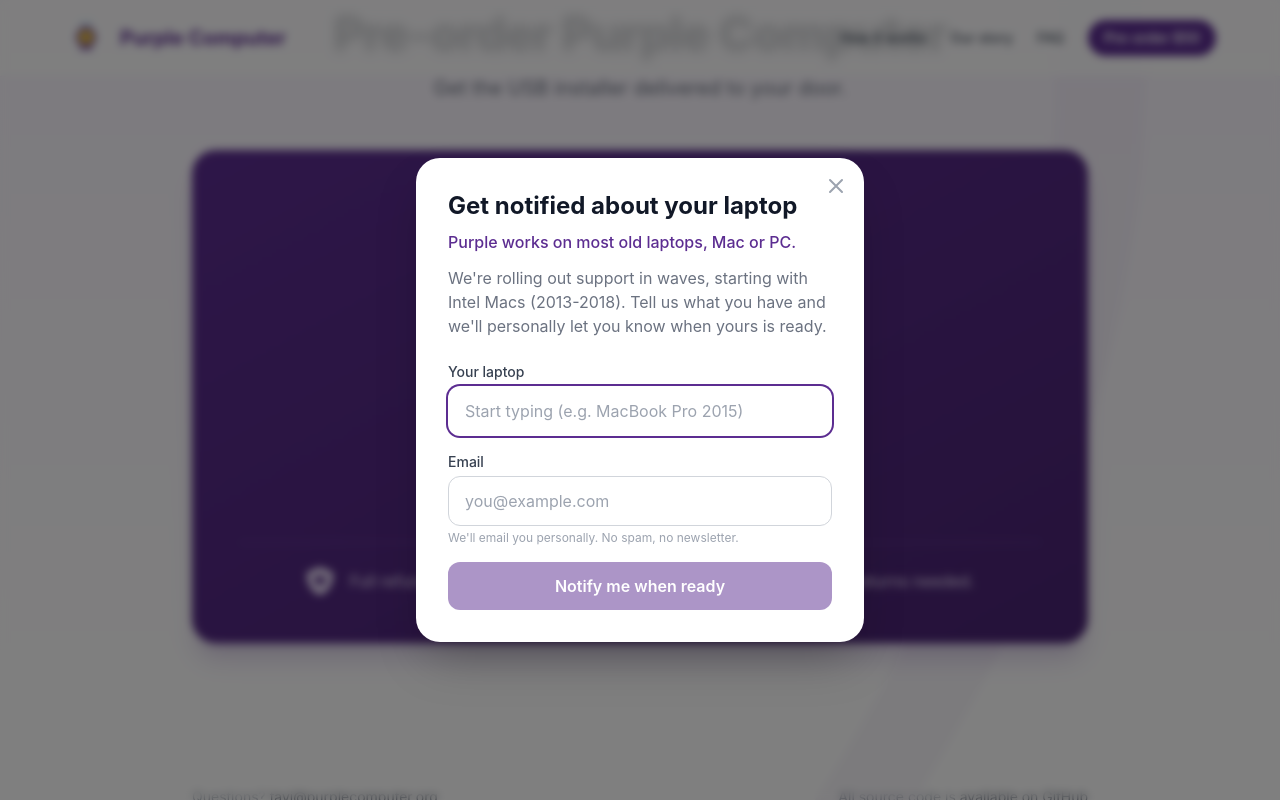
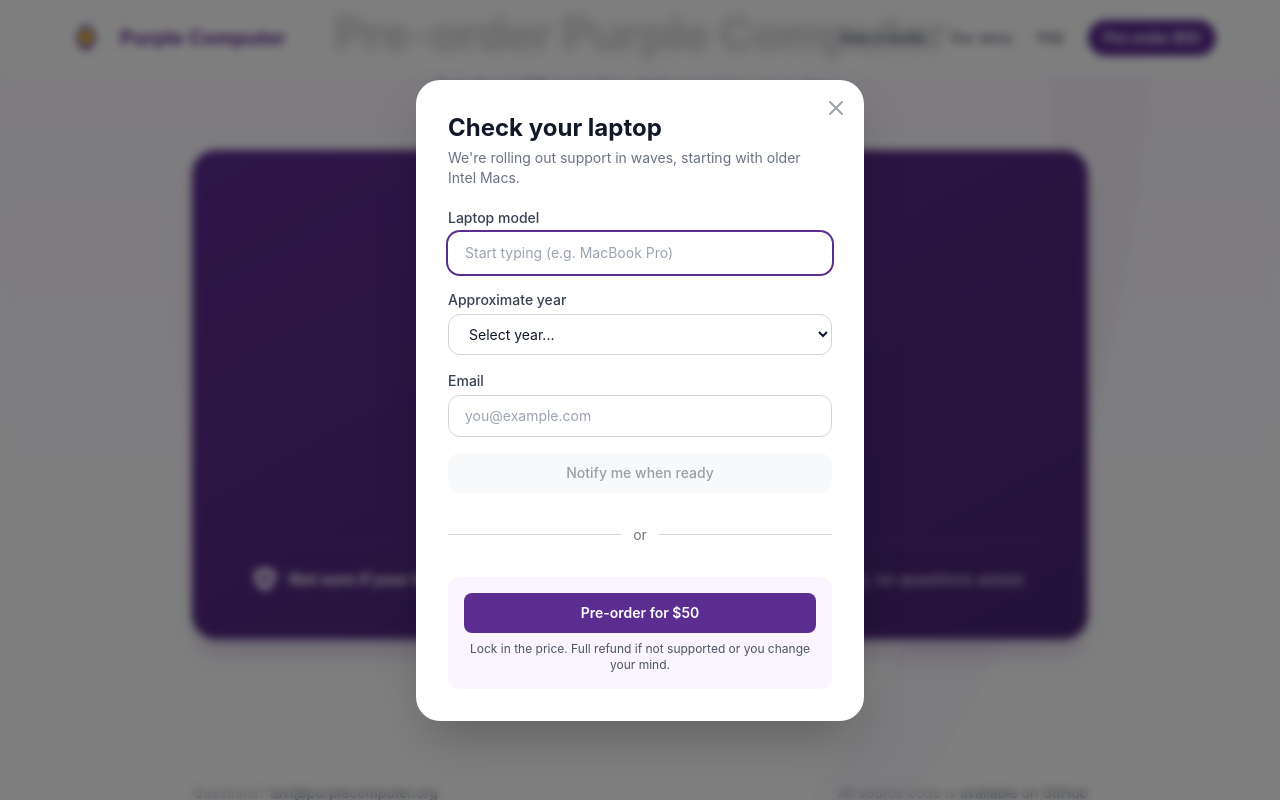
Before and after one commit to purplecomputerorg/landing, a Next.js app: page / in a window 1280 px wide. Both pictures are taken after a click on the button "Check my laptop". Shown: the part 7345-8145 px from the top of the page. Built offline with nearby package versions, Linux system fonts and the light colour scheme.

Commit message:
Fixes so the readiness modal doesn't detract from preordering

```diff
--- a/src/components/PreorderCTA.tsx
+++ b/src/components/PreorderCTA.tsx
@@ -48,13 +48,15 @@
           </div>
 
           <div className="text-purple-200 space-y-1 mb-8">
-            <p><span className="font-bold text-white">April 2026</span> for older Intel Macs (2013 to 2018)</p>
+            <p><span className="font-bold text-white">April 2026</span> for older Intel Macs</p>
             <p className="text-purple-300 text-sm">Perfect for that laptop in the closet. Other models coming soon.</p>
           </div>
 
-          <div className="pt-6 border-t border-purple-400/30 flex items-center justify-center gap-4 text-purple-100 text-left">
-            <FontAwesomeIcon icon={faShieldHeart} className="flex-shrink-0" style={{ width: '1.75rem', height: '1.75rem' }} />
-            <span>Full refund if it doesn't work for you. At any time. No questions, no returns needed.</span>
+          <div className="pt-6 border-t border-purple-400/30 text-purple-100">
+            <div className="flex items-center justify-center gap-3 text-left">
+              <FontAwesomeIcon icon={faShieldHeart} className="flex-shrink-0" style={{ width: '1.5rem', height: '1.5rem' }} />
+              <span><span className="font-bold text-white">Not sure if your laptop is supported?</span> Pre-order anyway. Full refund anytime, no questions asked.</span>
+            </div>
           </div>
         </div>
       </div>
--- a/src/components/ReadinessModal.tsx
+++ b/src/components/ReadinessModal.tsx
@@ -8,10 +8,21 @@
   onClose: () => void;
 }
 
+const yearOptions = [
+  { value: '', label: 'Select year...' },
+  { value: '2013-2015', label: '2013-2015' },
+  { value: '2016-2018', label: '2016-2018' },
+  { value: '2019-2020', label: '2019-2020' },
+  { value: '2021+', label: '2021 or newer' },
+  { value: 'older', label: 'Older than 2013' },
+  { value: 'not-sure', label: "Not sure" },
+];
+
 export default function ReadinessModal({ isOpen, onClose }: ReadinessModalProps) {
   const [query, setQuery] = useState('');
   const [selectedModel, setSelectedModel] = useState<LaptopModel | null>(null);
   const [isCustom, setIsCustom] = useState(false);
+  const [yearRange, setYearRange] = useState('');
   const [email, setEmail] = useState('');
   const [showDropdown, setShowDropdown] = useState(false);
   const [highlightedIndex, setHighlightedIndex] = useState(0);
@@ -42,6 +53,7 @@
       setQuery('');
       setSelectedModel(null);
       setIsCustom(false);
+      setYearRange('');
       setEmail('');
       setSubmitted(false);
       setShowDropdown(false);
@@ -102,13 +114,19 @@
     e.preventDefault();
     if (!email.trim()) return;
     if (!selectedModel && !isCustom) return;
+    if (!yearRange) return;
 
     setSubmitting(true);
+
+    const isPriorityMac = selectedModel?.category === 'mac' &&
+      (yearRange === '2013-2015' || yearRange === '2016-2018');
 
     const payload = {
       laptopModel: selectedModel?.label || query,
       laptopValue: selectedModel?.value || 'custom',
       laptopCategory: selectedModel?.category || 'unknown',
+      yearRange,
+      isPriorityMac,
       wasSelected: !!selectedModel,
       email: email.trim(),
       timestamp: new Date().toISOString(),
@@ -128,7 +146,10 @@
     setSubmitting(false);
   };
 
-  const isFormValid = email.trim() && (selectedModel || isCustom);
+  const hasLaptopSelected = selectedModel || isCustom;
+  const isPriorityMac = selectedModel?.category === 'mac' &&
+    (yearRange === '2013-2015' || yearRange === '2016-2018');
+  const isFormValid = email.trim() && hasLaptopSelected && yearRange;
 
   if (!isOpen) return null;
 
@@ -139,7 +160,7 @@
         onClick={onClose}
       />
 
-      <div className="relative bg-white rounded-3xl shadow-2xl max-w-md w-full p-8 overflow-visible">
+      <div className="relative bg-white rounded-3xl shadow-2xl max-w-md w-full p-6 sm:p-8 overflow-visible">
         <button
           onClick={onClose}
           className="absolute top-4 right-4 text-gray-400 hover:text-gray-600 transition-colors"
@@ -152,20 +173,18 @@
 
         {!submitted ? (
           <>
-            <h2 className="text-2xl font-display font-bold text-gray-900 mb-2">
-              Get notified about your laptop
+            <h2 className="text-2xl font-display font-bold text-gray-900 mb-1">
+              Check your laptop
             </h2>
-            <p className="text-purple-primary font-medium mb-3">
-              Purple works on most old laptops, Mac or PC.
-            </p>
-            <p className="text-gray-500 mb-6">
-              We're rolling out support in waves, starting with Intel Macs (2013-2018). Tell us what you have and we'll personally let you know when yours is ready.
+            <p className="text-gray-500 text-sm mb-5">
+              We're rolling out support in waves, starting with older Intel Macs.
             </p>
 
             <form onSubmit={handleSubmit} className="space-y-4">
+              {/* Laptop model autocomplete */}
               <div className="relative" ref={dropdownRef}>
                 <label className="block text-sm font-medium text-gray-700 mb-1">
-                  Your laptop
+                  Laptop model
                 </label>
                 <input
                   ref={inputRef}
@@ -181,57 +200,66 @@
                     if (query.trim()) setShowDropdown(true);
                   }}
                   onKeyDown={handleKeyDown}
-                  placeholder="Start typing (e.g. MacBook Pro 2015)"
-                  className={`w-full px-4 py-3 border rounded-xl focus:ring-2 focus:ring-purple-primary focus:border-transparent outline-none transition-all ${
-                    selectedModel || isCustom ? 'border-green-400 bg-green-50' : 'border-gray-300'
+                  placeholder="Start typing (e.g. MacBook Pro)"
+                  className={`w-full px-4 py-2.5 border rounded-xl focus:ring-2 focus:ring-purple-primary focus:border-transparent outline-none transition-all text-sm ${
+                    hasLaptopSelected ? 'border-green-400 bg-green-50' : 'border-gray-300'
                   }`}
                 />
-                {(selectedModel || isCustom) && (
-                  <div className="mt-2">
-                    <p className="text-xs text-green-600">
-                      {selectedModel ? `Selected: ${selectedModel.label}` : `Custom: ${query}`}
-                    </p>
-                    {selectedModel?.category === 'mac-priority' && (
-                      <p className="text-xs text-purple-primary font-medium mt-1">
-                        Launching April 2026
-                      </p>
-                    )}
-                  </div>
-                )}
 
                 {showDropdown && (filteredModels.length > 0 || showOtherOption) && (
-                  <div className="absolute z-50 w-full mt-1 bg-white border border-gray-200 rounded-xl shadow-lg max-h-64 overflow-y-auto">
+                  <div className="absolute z-50 w-full mt-1 bg-white border border-gray-200 rounded-xl shadow-lg max-h-48 overflow-y-auto">
                     {filteredModels.map((model, index) => (
                       <button
                         key={model.value}
                         type="button"
                         onClick={() => handleSelect(model)}
-                        className={`w-full text-left px-4 py-3 transition-colors first:rounded-t-xl ${
+                        className={`w-full text-left px-4 py-2.5 transition-colors first:rounded-t-xl text-sm ${
                           index === highlightedIndex ? 'bg-purple-50' : 'hover:bg-gray-50'
                         } ${!showOtherOption && index === filteredModels.length - 1 ? 'rounded-b-xl' : ''}`}
                       >
                         <span className="text-gray-900">{model.label}</span>
-                        {model.category === 'mac-priority' && (
-                          <span className="ml-2 text-xs text-green-600 font-medium">April 2026</span>
-                        )}
                       </button>
                     ))}
                     {showOtherOption && (
                       <button
                         type="button"
                         onClick={handleSelectOther}
-                        className={`w-full text-left px-4 py-3 transition-colors border-t border-gray-100 rounded-b-xl ${
+                        className={`w-full text-left px-4 py-2.5 transition-colors border-t border-gray-100 rounded-b-xl text-sm ${
                           highlightedIndex === filteredModels.length ? 'bg-purple-50' : 'hover:bg-gray-50'
                         }`}
                       >
-                        <span className="text-purple-primary font-medium">Use "{query}"</span>
-                        <span className="text-gray-400 text-sm ml-2">Not in list? No problem.</span>
+                        <span className="text-purple-primary font-medium">"{query}"</span>
+                        <span className="text-gray-400 ml-2">Not in list</span>
                       </button>
                     )}
                   </div>
                 )}
               </div>
 
+              {/* Year dropdown */}
+              <div>
+                <label className="block text-sm font-medium text-gray-700 mb-1">
+                  Approximate year
+                </label>
+                <select
+                  value={yearRange}
+                  onChange={(e) => setYearRange(e.target.value)}
+                  className="w-full px-4 py-2.5 border border-gray-300 rounded-xl text-sm focus:ring-2 focus:ring-purple-primary focus:border-transparent outline-none bg-white"
+                >
+                  {yearOptions.map((opt) => (
+                    <option key={opt.value} value={opt.value}>{opt.label}</option>
+                  ))}
+                </select>
+              </div>
+
+              {/* Priority Mac message */}
+              {isPriorityMac && (
+                <p className="text-sm text-green-600 font-medium bg-green-50 px-3 py-2 rounded-lg">
+                  Great news: Intel Macs from {yearRange} are in our first wave, launching April 2026.
+                </p>
+              )}
+
+              {/* Email */}
               <div>
                 <label className="block text-sm font-medium text-gray-700 mb-1">
                   Email
@@ -242,40 +270,78 @@
                   onChange={(e) => setEmail(e.target.value)}
                   placeholder="you@example.com"
                   required
-                  className="w-full px-4 py-3 border border-gray-300 rounded-xl focus:ring-2 focus:ring-purple-primary focus:border-transparent outline-none transition-all"
+                  className="w-full px-4 py-2.5 border border-gray-300 rounded-xl focus:ring-2 focus:ring-purple-primary focus:border-transparent outline-none transition-all text-sm"
                 />
-                <p className="text-xs text-gray-400 mt-1">
-                  We'll email you personally. No spam, no newsletter.
-                </p>
               </div>
 
+              {/* Submit */}
               <button
                 type="submit"
                 disabled={submitting || !isFormValid}
-                className="w-full py-3 bg-purple-primary text-white rounded-xl font-semibold hover:bg-purple-dark transition-all disabled:opacity-50 disabled:cursor-not-allowed"
+                className="w-full py-2.5 bg-gray-100 text-gray-700 rounded-xl font-medium text-sm hover:bg-gray-200 transition-all disabled:opacity-50 disabled:cursor-not-allowed"
               >
                 {submitting ? 'Submitting...' : 'Notify me when ready'}
               </button>
+
+              {/* Preorder CTA */}
+              <div className="relative py-4">
+                <div className="absolute inset-0 flex items-center">
+                  <div className="w-full border-t border-gray-300"></div>
+                </div>
+                <div className="relative flex justify-center">
+                  <span className="bg-white px-3 text-sm text-gray-500">or</span>
+                </div>
+              </div>
+
+              <div className="bg-purple-50 rounded-xl p-4">
+                <a
+                  href="#preorder"
+                  onClick={onClose}
+                  className="block w-full py-2.5 bg-purple-primary text-white rounded-lg font-semibold hover:bg-purple-dark transition-all text-center text-sm"
+                >
+                  Pre-order for $50
+                </a>
+                <p className="text-xs text-gray-600 text-center mt-2">
+                  Lock in the price. Full refund if not supported or you change your mind.
+                </p>
+              </div>
             </form>
           </>
         ) : (
-          <div className="text-center py-4">
-            <div className="w-16 h-16 rounded-full mx-auto mb-4 flex items-center justify-center bg-purple-100">
-              <svg className="w-8 h-8 text-purple-primary" fill="none" stroke="currentColor" viewBox="0 0 24 24">
+          <div className="text-center py-2">
+            <div className="w-14 h-14 rounded-full mx-auto mb-3 flex items-center justify-center bg-green-100">
+              <svg className="w-7 h-7 text-green-600" fill="none" stroke="currentColor" viewBox="0 0 24 24">
                 <path strokeLinecap="round" strokeLinejoin="round" strokeWidth={2} d="M5 13l4 4L19 7" />
               </svg>
             </div>
             <h3 className="text-xl font-display font-bold text-gray-900 mb-2">
               You're on the list!
             </h3>
-            <p className="text-gray-500 mb-6">
-              We'll personally email you at <span className="font-medium text-gray-700">{email}</span> when support for your laptop is ready.
+            <p className="text-gray-500 text-sm mb-5">
+              We'll email you at <span className="font-medium text-gray-700">{email}</span> when your laptop is supported.
             </p>
+
+            <div className="bg-purple-50 rounded-xl p-4 mb-4">
+              <p className="text-purple-primary font-semibold text-sm mb-1">
+                Want to lock in the $50 price?
+              </p>
+              <p className="text-gray-500 text-xs mb-3">
+                Full refund if your laptop isn't supported, or if you change your mind.
+              </p>
+              <a
+                href="#preorder"
+                onClick={onClose}
+                className="inline-block px-5 py-2 bg-purple-primary text-white rounded-full font-semibold text-sm hover:bg-purple-dark transition-all"
+              >
+                Pre-order now
+              </a>
+            </div>
+
             <button
               onClick={onClose}
-              className="px-6 py-3 bg-purple-primary text-white rounded-xl font-semibold hover:bg-purple-dark transition-all"
+              className="text-gray-400 hover:text-gray-600 text-sm transition-colors"
             >
-              Got it
+              Maybe later
             </button>
           </div>
         )}
--- a/src/data/laptopModels.ts
+++ b/src/data/laptopModels.ts
@@ -1,93 +1,60 @@
-// Common laptop models from the last 10-15 years
-// Macs are prioritized (2013-2018 Intel Macs are first wave)
-
 export interface LaptopModel {
   label: string;
   value: string;
-  category: 'mac-priority' | 'mac-other' | 'windows' | 'chromebook';
+  category: 'mac' | 'windows' | 'chromebook';
 }
 
 export const laptopModels: LaptopModel[] = [
-  // Priority Macs (2013-2018 Intel)
-  { label: 'MacBook Pro 13" (2013)', value: 'macbook-pro-13-2013', category: 'mac-priority' },
-  { label: 'MacBook Pro 15" (2013)', value: 'macbook-pro-15-2013', category: 'mac-priority' },
-  { label: 'MacBook Pro 13" (2014)', value: 'macbook-pro-13-2014', category: 'mac-priority' },
-  { label: 'MacBook Pro 15" (2014)', value: 'macbook-pro-15-2014', category: 'mac-priority' },
-  { label: 'MacBook Pro 13" (2015)', value: 'macbook-pro-13-2015', category: 'mac-priority' },
-  { label: 'MacBook Pro 15" (2015)', value: 'macbook-pro-15-2015', category: 'mac-priority' },
-  { label: 'MacBook Pro 13" (2016)', value: 'macbook-pro-13-2016', category: 'mac-priority' },
-  { label: 'MacBook Pro 15" (2016)', value: 'macbook-pro-15-2016', category: 'mac-priority' },
-  { label: 'MacBook Pro 13" (2017)', value: 'macbook-pro-13-2017', category: 'mac-priority' },
-  { label: 'MacBook Pro 15" (2017)', value: 'macbook-pro-15-2017', category: 'mac-priority' },
-  { label: 'MacBook Pro 13" (2018)', value: 'macbook-pro-13-2018', category: 'mac-priority' },
-  { label: 'MacBook Pro 15" (2018)', value: 'macbook-pro-15-2018', category: 'mac-priority' },
-  { label: 'MacBook Air 13" (2013)', value: 'macbook-air-13-2013', category: 'mac-priority' },
-  { label: 'MacBook Air 11" (2013)', value: 'macbook-air-11-2013', category: 'mac-priority' },
-  { label: 'MacBook Air 13" (2014)', value: 'macbook-air-13-2014', category: 'mac-priority' },
-  { label: 'MacBook Air 11" (2014)', value: 'macbook-air-11-2014', category: 'mac-priority' },
-  { label: 'MacBook Air 13" (2015)', value: 'macbook-air-13-2015', category: 'mac-priority' },
-  { label: 'MacBook Air 11" (2015)', value: 'macbook-air-11-2015', category: 'mac-priority' },
-  { label: 'MacBook Air 13" (2017)', value: 'macbook-air-13-2017', category: 'mac-priority' },
-  { label: 'MacBook Air 13" (2018)', value: 'macbook-air-13-2018', category: 'mac-priority' },
-  { label: 'MacBook 12" (2015)', value: 'macbook-12-2015', category: 'mac-priority' },
-  { label: 'MacBook 12" (2016)', value: 'macbook-12-2016', category: 'mac-priority' },
-  { label: 'MacBook 12" (2017)', value: 'macbook-12-2017', category: 'mac-priority' },
+  // Macs
+  { label: 'MacBook Pro 13"', value: 'macbook-pro-13', category: 'mac' },
+  { label: 'MacBook Pro 15"', value: 'macbook-pro-15', category: 'mac' },
+  { label: 'MacBook Pro 14"', value: 'macbook-pro-14', category: 'mac' },
+  { label: 'MacBook Pro 16"', value: 'macbook-pro-16', category: 'mac' },
+  { label: 'MacBook Air 13"', value: 'macbook-air-13', category: 'mac' },
+  { label: 'MacBook Air 11"', value: 'macbook-air-11', category: 'mac' },
+  { label: 'MacBook Air 15"', value: 'macbook-air-15', category: 'mac' },
+  { label: 'MacBook 12"', value: 'macbook-12', category: 'mac' },
+  { label: 'Other Mac laptop', value: 'mac-other', category: 'mac' },
 
-  // Other Macs (newer Intel or M1+)
-  { label: 'MacBook Pro 13" (2019)', value: 'macbook-pro-13-2019', category: 'mac-other' },
-  { label: 'MacBook Pro 16" (2019)', value: 'macbook-pro-16-2019', category: 'mac-other' },
-  { label: 'MacBook Pro 13" (2020, Intel)', value: 'macbook-pro-13-2020-intel', category: 'mac-other' },
-  { label: 'MacBook Pro 13" (2020, M1)', value: 'macbook-pro-13-2020-m1', category: 'mac-other' },
-  { label: 'MacBook Air 13" (2019)', value: 'macbook-air-13-2019', category: 'mac-other' },
-  { label: 'MacBook Air 13" (2020, Intel)', value: 'macbook-air-13-2020-intel', category: 'mac-other' },
-  { label: 'MacBook Air 13" (2020, M1)', value: 'macbook-air-13-2020-m1', category: 'mac-other' },
-  { label: 'MacBook Air (M2)', value: 'macbook-air-m2', category: 'mac-other' },
-  { label: 'MacBook Pro 14" (M1 Pro/Max)', value: 'macbook-pro-14-m1', category: 'mac-other' },
-  { label: 'MacBook Pro 16" (M1 Pro/Max)', value: 'macbook-pro-16-m1', category: 'mac-other' },
-  { label: 'Other Mac (older)', value: 'mac-older', category: 'mac-other' },
-  { label: 'Other Mac (newer)', value: 'mac-newer', category: 'mac-other' },
+  // Dell
+  { label: 'Dell XPS', value: 'dell-xps', category: 'windows' },
+  { label: 'Dell Inspiron', value: 'dell-inspiron', category: 'windows' },
+  { label: 'Dell Latitude', value: 'dell-latitude', category: 'windows' },
+  { label: 'Dell Vostro', value: 'dell-vostro', category: 'windows' },
+  { label: 'Other Dell', value: 'dell-other', category: 'windows' },
 
-  // Windows laptops - Dell
-  { label: 'Dell XPS 13', value: 'dell-xps-13', category: 'windows' },
-  { label: 'Dell XPS 15', value: 'dell-xps-15', category: 'windows' },
-  { label: 'Dell Inspiron 15', value: 'dell-inspiron-15', category: 'windows' },
-  { label: 'Dell Inspiron 14', value: 'dell-inspiron-14', category: 'windows' },
-  { label: 'Dell Latitude (any)', value: 'dell-latitude', category: 'windows' },
-  { label: 'Other Dell laptop', value: 'dell-other', category: 'windows' },
-
-  // Windows laptops - HP
+  // HP
   { label: 'HP Pavilion', value: 'hp-pavilion', category: 'windows' },
   { label: 'HP Envy', value: 'hp-envy', category: 'windows' },
   { label: 'HP Spectre', value: 'hp-spectre', category: 'windows' },
   { label: 'HP EliteBook', value: 'hp-elitebook', category: 'windows' },
   { label: 'HP ProBook', value: 'hp-probook', category: 'windows' },
   { label: 'HP Stream', value: 'hp-stream', category: 'windows' },
-  { label: 'Other HP laptop', value: 'hp-other', category: 'windows' },
+  { label: 'Other HP', value: 'hp-other', category: 'windows' },
 
-  // Windows laptops - Lenovo
-  { label: 'Lenovo ThinkPad (any)', value: 'lenovo-thinkpad', category: 'windows' },
+  // Lenovo
+  { label: 'Lenovo ThinkPad', value: 'lenovo-thinkpad', category: 'windows' },
   { label: 'Lenovo IdeaPad', value: 'lenovo-ideapad', category: 'windows' },
   { label: 'Lenovo Yoga', value: 'lenovo-yoga', category: 'windows' },
-  { label: 'Other Lenovo laptop', value: 'lenovo-other', category: 'windows' },
+  { label: 'Other Lenovo', value: 'lenovo-other', category: 'windows' },
 
-  // Windows laptops - ASUS
+  // ASUS
   { label: 'ASUS ZenBook', value: 'asus-zenbook', category: 'windows' },
   { label: 'ASUS VivoBook', value: 'asus-vivobook', category: 'windows' },
   { label: 'ASUS ROG', value: 'asus-rog', category: 'windows' },
-  { label: 'Other ASUS laptop', value: 'asus-other', category: 'windows' },
+  { label: 'Other ASUS', value: 'asus-other', category: 'windows' },
 
-  // Windows laptops - Acer
+  // Acer
   { label: 'Acer Aspire', value: 'acer-aspire', category: 'windows' },
   { label: 'Acer Swift', value: 'acer-swift', category: 'windows' },
-  { label: 'Acer Chromebook', value: 'acer-chromebook', category: 'chromebook' },
-  { label: 'Other Acer laptop', value: 'acer-other', category: 'windows' },
+  { label: 'Other Acer', value: 'acer-other', category: 'windows' },
 
-  // Windows laptops - Microsoft
+  // Microsoft
   { label: 'Microsoft Surface Laptop', value: 'surface-laptop', category: 'windows' },
   { label: 'Microsoft Surface Pro', value: 'surface-pro', category: 'windows' },
   { label: 'Microsoft Surface Go', value: 'surface-go', category: 'windows' },
 
-  // Windows laptops - Other brands
+  // Other Windows
   { label: 'Samsung laptop', value: 'samsung', category: 'windows' },
   { label: 'Toshiba laptop', value: 'toshiba', category: 'windows' },
   { label: 'Sony VAIO', value: 'sony-vaio', category: 'windows' },
@@ -101,44 +68,6 @@
   { label: 'Lenovo Chromebook', value: 'lenovo-chromebook', category: 'chromebook' },
   { label: 'Samsung Chromebook', value: 'samsung-chromebook', category: 'chromebook' },
   { label: 'ASUS Chromebook', value: 'asus-chromebook', category: 'chromebook' },
+  { label: 'Acer Chromebook', value: 'acer-chromebook', category: 'chromebook' },
   { label: 'Other Chromebook', value: 'chromebook-other', category: 'chromebook' },
 ];
-
-export function getReadinessMessage(category: LaptopModel['category'] | 'unknown'): {
-  title: string;
-  message: string;
-  status: 'ready' | 'coming-soon' | 'unknown';
-} {
-  switch (category) {
-    case 'mac-priority':
-      return {
-        title: 'Great news!',
-        message: 'Your laptop is in our first wave of support, launching April 2026.',
-        status: 'ready',
-      };
-    case 'mac-other':
-      return {
-        title: 'Coming soon',
-        message: "Your Mac model is on our roadmap. We'll prioritize it based on demand.",
-        status: 'coming-soon',
-      };
-    case 'windows':
-      return {
-        title: 'On the roadmap',
-        message: "Windows support is coming after our Mac launch. We'll let you know when it's ready.",
-        status: 'coming-soon',
-      };
-    case 'chromebook':
-      return {
-        title: 'On the roadmap',
-        message: "Chromebook support is planned for the future. We'll keep you posted.",
-        status: 'coming-soon',
-      };
-    default:
-      return {
-        title: "We'll take a look",
-        message: "We'll review your laptop and get back to you within 24 hours.",
-        status: 'unknown',
-      };
-  }
-}
```
